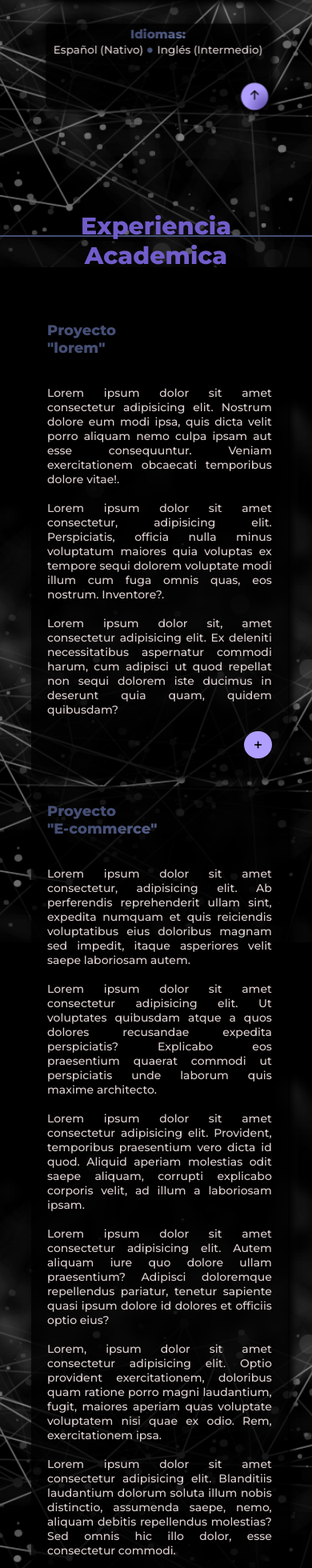
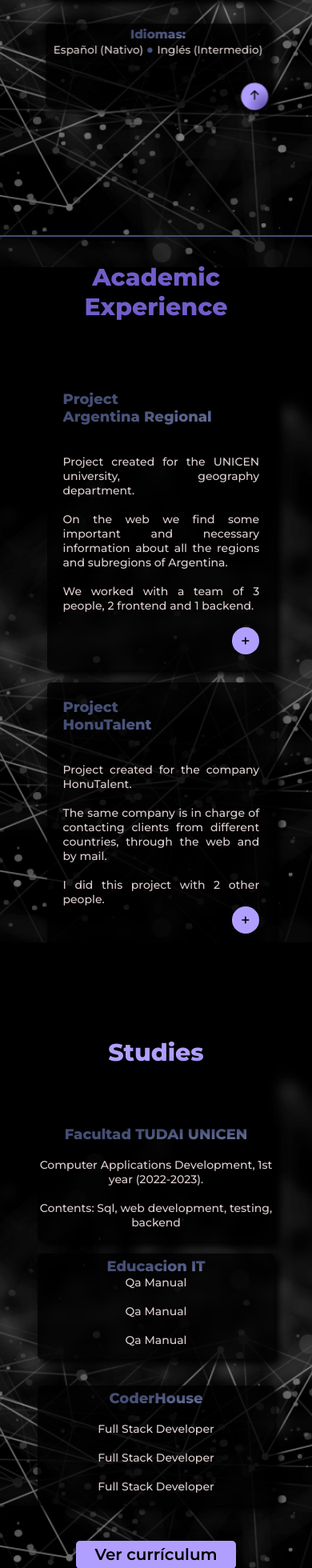
Before and after one commit to javotechno/portfolio, a React (Create React App) app: page / in a window 390 px wide. Shown: the part 2198-4158 px from the top of the page at 80% size. Built offline with nearby package versions, Linux system fonts and the light colour scheme.

Commit message:
actualizacion de info academica

```diff
--- a/src/components/Contact/Contact.jsx
+++ b/src/components/Contact/Contact.jsx
@@ -53,7 +53,7 @@ function Contact() {
   return (
     <div id="contacto" >
       <div className="title"> <hr /></div>
-      <div className="tit">CONTACTAME</div>
+      <div className="tit">Contact me</div>
       <br />
       <div id='contact'>
         <div className="grid">
--- a/src/components/Resume/Resume.css
+++ b/src/components/Resume/Resume.css
@@ -48,10 +48,9 @@
 .tit {
   grid-area: 1 / 1 / 2 / 3;
   align-self: flex-end;
-  margin-bottom: 10px;
+  margin:2rem;
   font-weight: 800;
   font-size: 30px;
-  margin-top: -40px;
   background: radial-gradient(
     ellipse farthest-corner at bottom right,
     #504099 0%,
@@ -61,7 +60,8 @@
   background-clip: text;
   -webkit-text-fill-color: transparent;
 }
-.estudios {
+
+.studies {
   display: grid;
   grid-template-columns: repeat(3, 1fr);
   grid-template-rows: repeat(3, 1fr);
@@ -139,14 +139,13 @@
   border: none;
   outline: none;
   height: 35px;
-  width: 400px;
+  width: 200px;
   border-radius: 5px;
   box-shadow: 5px 5px 10px 1px #000;
   background-color: #b19fff;
   font-size: 20px;
   font-weight: 600;
-  margin-bottom: 50px;
-  margin-top: 20px;
+  margin:5rem;
   position: relative;
   top: -70px;
   transition: background 1s ease-in-out 0s;
@@ -194,21 +193,15 @@
     width: 90%;
     margin-top: 15px;
   }
-  .estudios {
+  .studies {
     display: grid;
     grid-template-columns: 1fr;
     grid-template-rows: repeat(4, 1fr);
     grid-column-gap: 15px;
     grid-row-gap: 15px;
-    margin-left: 20px;
-    margin-right: 20px;
     }
   .titt { grid-area: 1 / 1 / 2 / 2; }
   .henry { grid-area: 2 / 1 / 3 / 2; }
   .autodidacta { grid-area: 3 / 1 / 4 / 2; }
   .tzuzul { grid-area: 4 / 1 / 5 / 2; }
-  .btncv button {
-    top: 0px;
-    width: 90%;
-  }
-  }
+}
--- a/src/components/Resume/Resume.jsx
+++ b/src/components/Resume/Resume.jsx
@@ -18,46 +18,40 @@ export default function Resume() {
     return (
         <div id='resume'>
             <div className="title"><hr /></div>
-            <div className="proyectos">
-                <div className="tit">Experiencia Academica</div>
+            <div className="division">
+                <div className="tit">Academic Experience</div>
                 <br />
                 <div className="pflex">
                     <div className="proy">
-                        <b>Proyecto <br /> "lorem"</b>
-                        <br /> <br /> Lorem ipsum dolor sit amet consectetur adipisicing elit. Nostrum dolore eum modi ipsa, quis dicta velit porro aliquam nemo culpa ipsam aut esse consequuntur. Veniam exercitationem obcaecati temporibus dolore vitae!.
-                        <br /> <br /> Lorem ipsum dolor sit amet consectetur, adipisicing elit. Perspiciatis, officia nulla minus voluptatum maiores quia voluptas ex tempore sequi dolorem voluptate modi illum cum fuga omnis quas, eos nostrum. Inventore?.
-                        <br /> <br /> Lorem ipsum dolor sit, amet consectetur adipisicing elit. Ex deleniti necessitatibus aspernatur commodi harum, cum adipisci ut quod repellat non sequi dolorem iste ducimus in deserunt quia quam, quidem quibusdam?
+                        <b>Project<br /> Argentina Regional</b>
+                        <br /> <br /> Project created for the UNICEN university, geography department.
+                        <br /> <br /> On the web we find some important and necessary information about all the regions and subregions of Argentina.
+                        <br /> <br /> We worked with a team of 3 people, 2 frontend and 1 backend.
                         <br /> <br />
                         <a href="#projects">+</a>
                     </div>
                     <div className="proy">
-                        <b>Proyecto <br /> "E-commerce"</b>
-                        <br /> <br /> Lorem ipsum dolor sit amet consectetur, adipisicing elit. Ab perferendis reprehenderit ullam sint, expedita numquam et quis reiciendis voluptatibus eius doloribus magnam sed impedit, itaque asperiores velit saepe laboriosam autem.
-                        <br /> <br /> Lorem ipsum dolor sit amet consectetur adipisicing elit. Ut voluptates quibusdam atque a quos dolores recusandae expedita perspiciatis? Explicabo eos praesentium quaerat commodi ut perspiciatis unde laborum quis maxime architecto.
-                        <br /> <br /> Lorem ipsum dolor sit amet consectetur adipisicing elit. Provident, temporibus praesentium vero dicta id quod. Aliquid aperiam molestias odit saepe aliquam, corrupti explicabo corporis velit, ad illum a laboriosam ipsam.
-                        <br /> <br /> Lorem ipsum dolor sit amet consectetur adipisicing elit. Autem aliquam iure quo dolore ullam praesentium? Adipisci doloremque repellendus pariatur, tenetur sapiente quasi ipsum dolore id dolores et officiis optio eius?
-                        <br /> <br /> Lorem, ipsum dolor sit amet consectetur adipisicing elit. Optio provident exercitationem, doloribus quam ratione porro magni laudantium, fugit, maiores aperiam quas voluptate voluptatem nisi quae ex odio. Rem, exercitationem ipsa.
-                        <br /> <br /> Lorem ipsum dolor sit amet consectetur adipisicing elit. Blanditiis laudantium dolorum soluta illum nobis distinctio, assumenda saepe, nemo, aliquam debitis repellendus molestias? Sed omnis hic illo dolor, esse consectetur commodi.
-                        <br /> <br />
+                        <b>Project <br /> HonuTalent</b>
+                        <br /> <br /> Project created for the company HonuTalent.
+                        <br /> <br /> The same company is in charge of contacting clients from different countries, through the web and by mail.
+                        <br /> <br /> I did this project with 2 other people.
                         <a href="#projects">+</a>
                     </div>
                 </div>
             </div>
-            <div className="estudios">
-                <div className="titt">Estudios</div><br />
+            <div className="studies">
+                <div className="titt">Studies</div><br />
                 <div className="henry">
                     <b>Facultad TUDAI UNICEN</b>  <br />
-                    <br /> Full Stack Developer <br />
-                    <br /> Full Stack Developer <br />
-                    <br /> Full Stack Developer <br />
+                    <br /> Computer Applications Development, 1st year (2022-2023). <br />
+                    <br/>Contents: Sql, web development, testing, backend<br />
+                </div>
 
-
-                </div>
                 <div className="autodidacta">
                     <b>Educacion IT</b>
-                     <br />Qa Manual <br />
-                     <br />Qa Manual <br />
-                     <br />Qa Manual <br />
+                    <br />Qa Manual <br />
+                    <br />Qa Manual <br />
+                    <br />Qa Manual <br />
                 </div>
                 <div className="tzuzul">
                 <b>CoderHouse</b>  <br />
```
